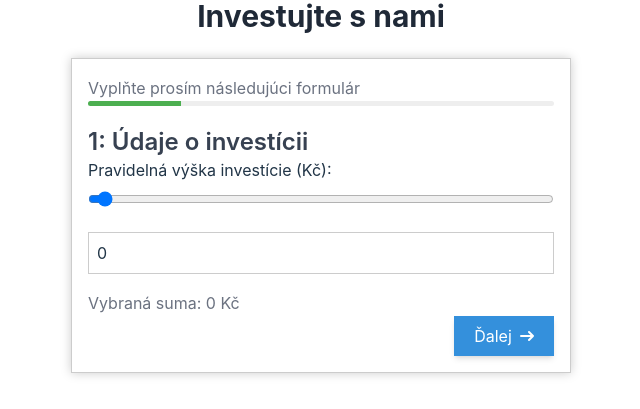
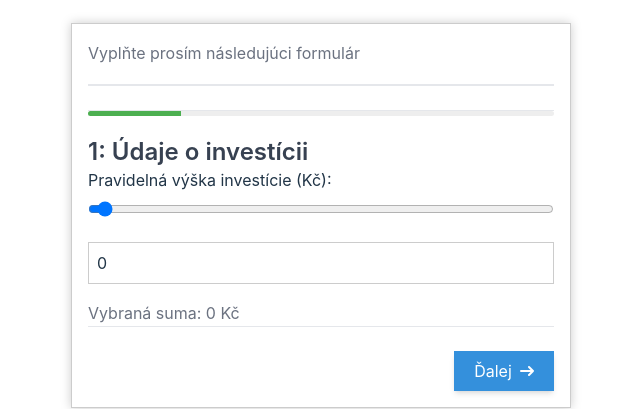
Before and after one commit to Jurgo88/cfg, a Vue app: page / in a window 1280 px wide. Shown: the part 279-688 px from the top of the page, without its empty margins (319-959 px from the left). Built offline with nearby package versions, Linux system fonts and the light colour scheme.

Commit message:
Final updates

```diff
--- a/src/components/formSteps/FormStep3.vue
+++ b/src/components/formSteps/FormStep3.vue
@@ -1,6 +1,8 @@
 <template>
   <div>
     <h2>3: Identifikácia</h2>
+    <p> Vyplnte prosím Identifikáčné údaje</p>
+    <br>
     <div>
       <label for="idNumber">Rodné číslo:</label>
       <input
--- a/src/components/formSteps/FormStep4.vue
+++ b/src/components/formSteps/FormStep4.vue
@@ -1,6 +1,8 @@
 <template>
   <div>
     <h2>4: Adresa a banka</h2>
+    <p> Vyplnte prosím Adresu a číslo účtu</p>
+    <br>
     <!-- <pre>{{ formStore.formData }}</pre> -->
     <div>
       <label for="street">Ulica:</label>
--- a/src/stores/formStore.ts
+++ b/src/stores/formStore.ts
@@ -245,12 +245,12 @@ export const useFormStore = defineStore('form', {
             }
             case 3: {
                 // Turned off for development purposes
-                // this.validateIdNumber();
-                // this.validateBirthDate();
-                // this.validateIdCard();
+                this.validateIdNumber();
+                this.validateBirthDate();
+                this.validateIdCard();
                 console.log('zapiname pasy');
                 if (this.errors.idNumber || this.errors.birthDate || this.errors.idCard) {
-                    // return;
+                    return;
                 }
                 this.currentStep++;
                 break;
--- a/src/views/MultiStepForm.vue
+++ b/src/views/MultiStepForm.vue
@@ -1,10 +1,22 @@
 <template>
     <div class="multistepForm">
         <div>
-            <p v-if="formStore.currentStep != totalSteps">Vyplňte prosím následujúci formulár</p>
-            <p v-else>Ďakujeme za vyplnenie formulára
-                <br> Vaše odošlete stlačením tlačidla "Odoslať formulár"
-            </p>
+            <div v-if="formStore.currentStep != totalSteps">
+                <p>
+                    Vyplňte prosím následujúci formulár
+                </p>
+                <div class="h-5 border-b-2 border-b-grey"></div>
+                <br>
+            </div>
+            <div v-else>Ďakujeme za vyplnenie formulára
+                <div class="h-5 border-b-2 border-b-grey"></div>
+                <br>
+                <p>
+                    Vaše odošlete stlačením tlačidla "Odoslať formulár"
+                </p>
+                <br>
+            </div>
+            <hr>
         </div>
 
 
@@ -19,6 +31,9 @@
         :onNext="nextStep"
         :onPrev="prevStep"
         />
+
+        <hr>
+        <br>
 
         <div v-if="formStore.currentStep === 1" class="flex justify-end">
             <ButtonNext :onClick="nextStep"></ButtonNext>
```
Also changed, not shown: src/components/formSteps/FormStep5.vue (+0 -8 lines).
